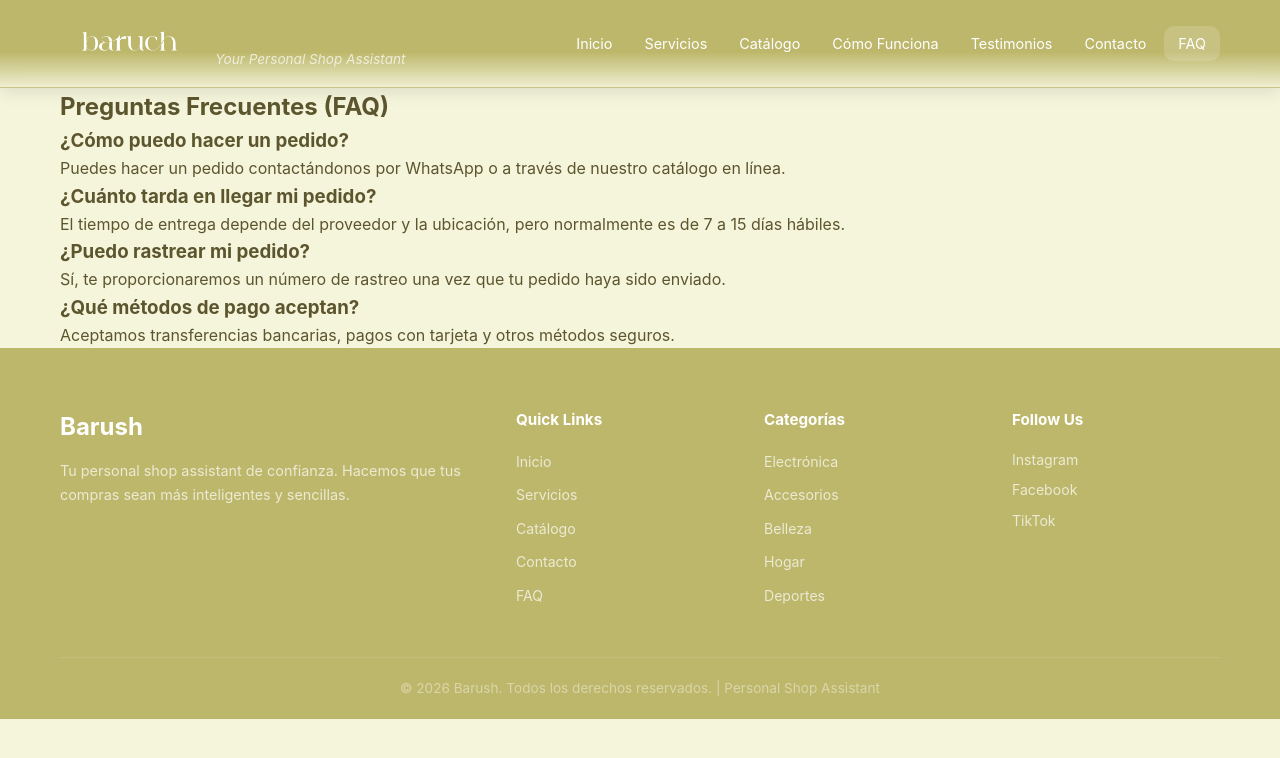
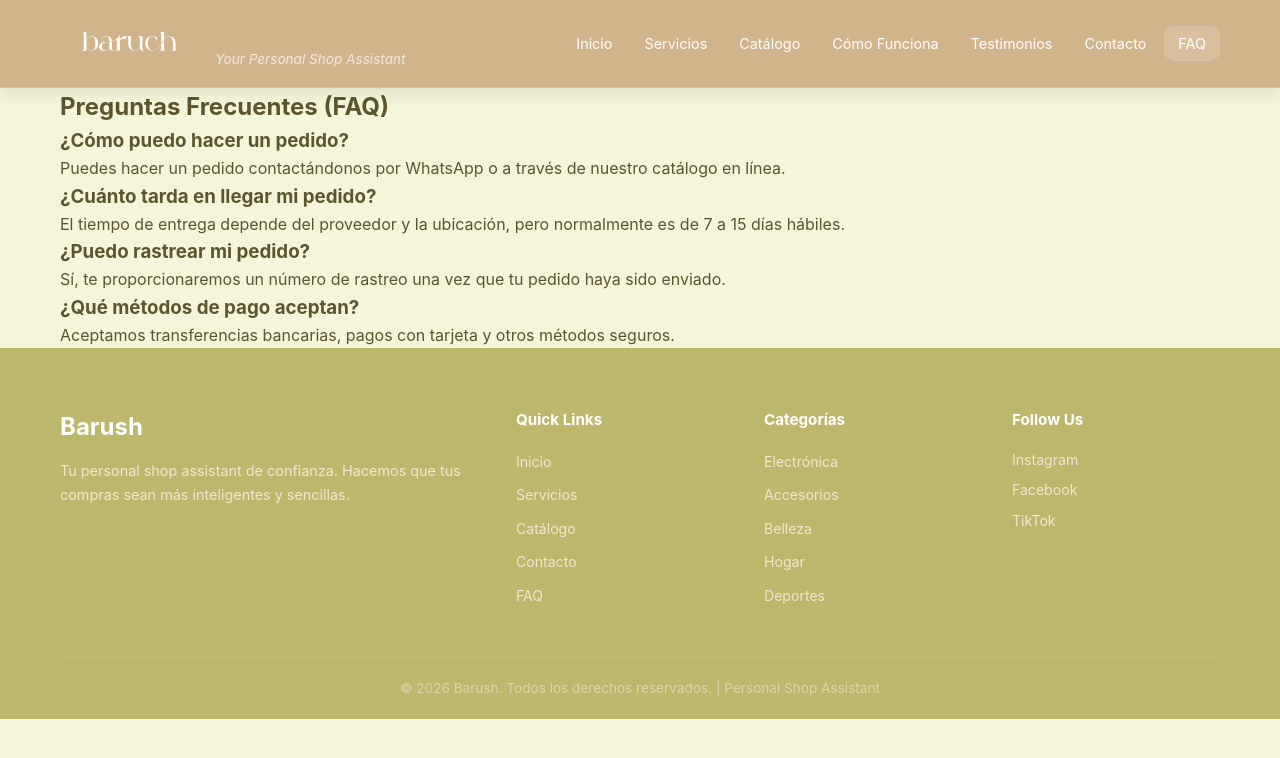
Before and after one commit to AntonioTRT/barush_backuo, a website: page docs/faq.html in a window 1280 px wide. Drawn offline with Linux system fonts and the light colour scheme.

Commit message:
Color de fondo de headers café claro

```diff
--- a/docs/css/styles.css
+++ b/docs/css/styles.css
@@ -25,6 +25,7 @@ img {
   Cada variable tiene un comentario en español explicando su uso.
 */
   --color-primary: #bdb76b; /* Color principal (caqui) */
+  --color-header-bg: #d2b48c; /* Café claro para fondo de header */
   --color-primary-light: #f5f5dc; /* Color principal claro (beige) */
   --color-accent: #c2b280; /* Color de acento (beige oscuro) */
   --color-accent-hover: #a89f5a; /* Color de acento al pasar el mouse (caqui oscuro) */
@@ -89,7 +90,7 @@ a {
 
 /* === Header === */
 .header {
-  background: linear-gradient(180deg, #bdb76b 0%, #bdb76b 60%, rgba(189,183,107,0.10) 100%);
+  background: var(--color-header-bg);
   backdrop-filter: blur(8px);
   border-bottom: 1px solid rgba(255,255,255,0.18);
   box-shadow: 0 4px 24px rgba(0,0,0,0.08);
```
